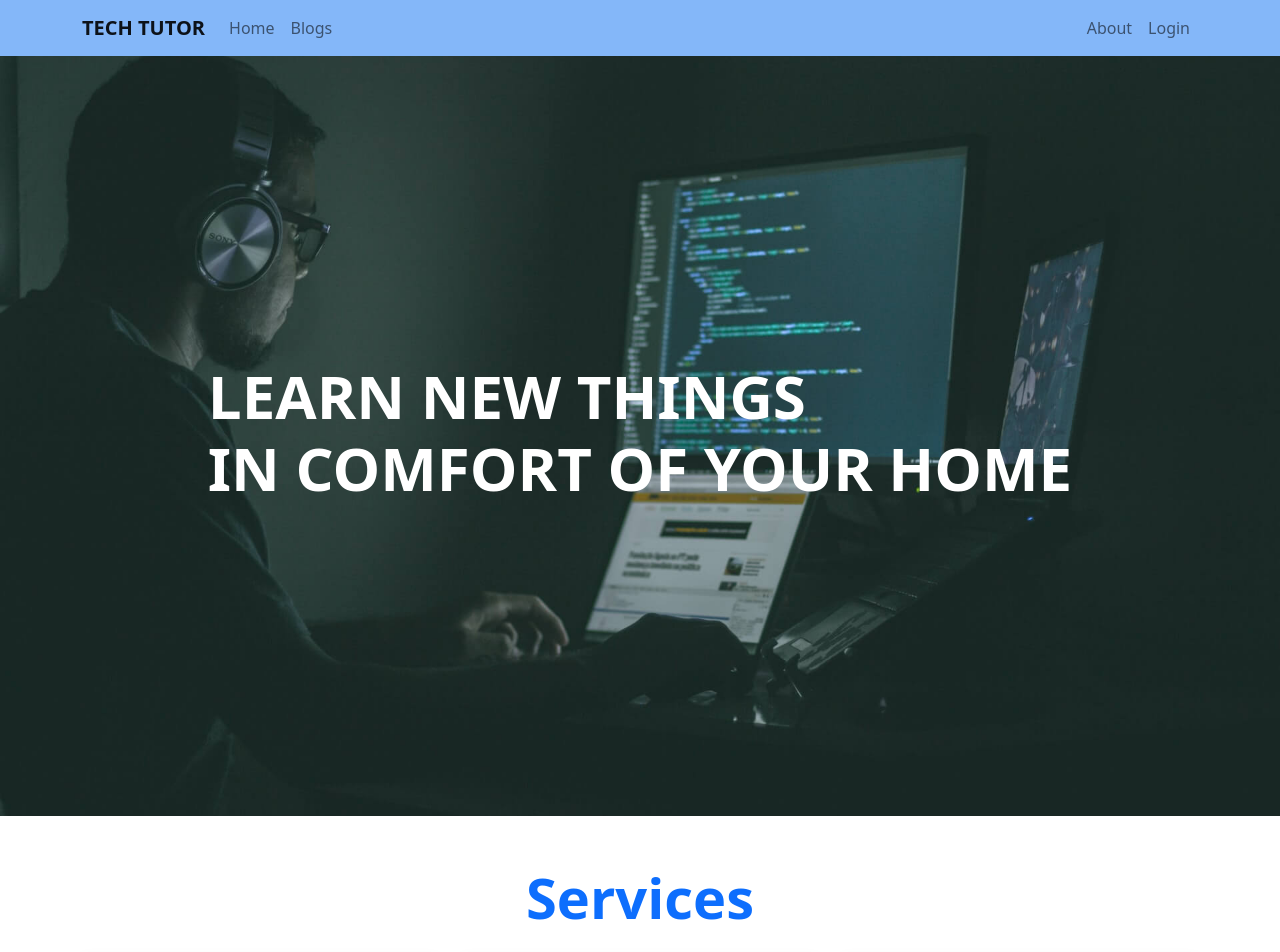
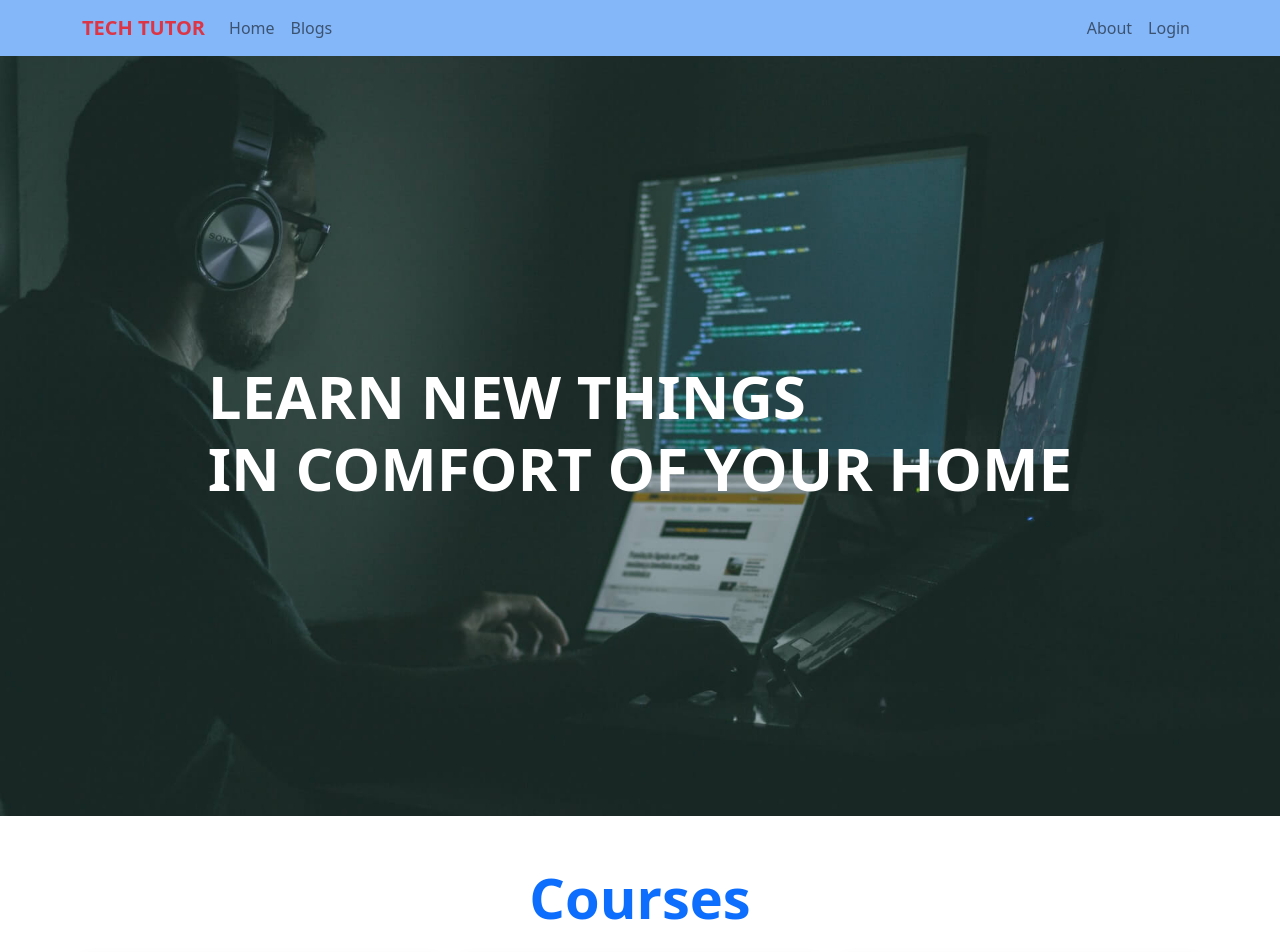
Before and after one commit to rayhan1650/tech-tutor, a React (Create React App) app: page / in a window 1280 px wide. Shown: the top 952 px of the page. Built offline with nearby package versions, Linux system fonts and the light colour scheme; no server answers; grey boxes are pictures that could not be loaded.

Commit message:
readme file updated

```diff
--- a/package.json
+++ b/package.json
@@ -14,6 +14,7 @@
     "react-icons": "^4.3.1",
     "react-router-dom": "^6.3.0",
     "react-scripts": "5.0.1",
+    "react-toastify": "^8.2.0",
     "web-vitals": "^2.1.4"
   },
   "scripts": {
--- a/src/Pages/Home/Services/Services.js
+++ b/src/Pages/Home/Services/Services.js
@@ -11,7 +11,7 @@ const Services = () => {
   return (
     <div className="container my-5">
       <h2 className="text-center mb-4 text-primary display-4 fw-bold">
-        Services
+        Courses
       </h2>
       <div className="row row-cols-1 row-cols-md-2 row-cols-lg-3 g-4">
         {services.map((service) => (
--- a/src/Pages/Login/Login/Login.js
+++ b/src/Pages/Login/Login/Login.js
@@ -6,6 +6,7 @@ import {
 } from "react-firebase-hooks/auth";
 import { Link, useLocation, useNavigate } from "react-router-dom";
 import auth from "../../../firebase.init";
+import Loading from "../../Shared/Loading/Loading";
 import SocialLogin from "../SocialLogin/SocialLogin";
 import "./Login.css";
 
@@ -21,8 +22,8 @@ const Login = () => {
   let location = useLocation();
   let from = location.state?.from?.pathname || "/";
 
-  if (loading) {
-    return <p>Loading...</p>;
+  if (loading || sending) {
+    return <Loading />;
   }
 
   if (user) {
--- a/src/Pages/Shared/Header/Header.js
+++ b/src/Pages/Shared/Header/Header.js
@@ -17,7 +17,7 @@ const Header = () => {
         variant="light"
       >
         <Container>
-          <Navbar.Brand as={Link} className=" fw-bold" to="/">
+          <Navbar.Brand as={Link} className="text-danger fw-bold" to="/">
             TECH TUTOR
           </Navbar.Brand>
           <Navbar.Toggle aria-controls="responsive-navbar-nav" />
```
Also changed, not shown: 2 other files (tests, documents, lock files or other folders).
